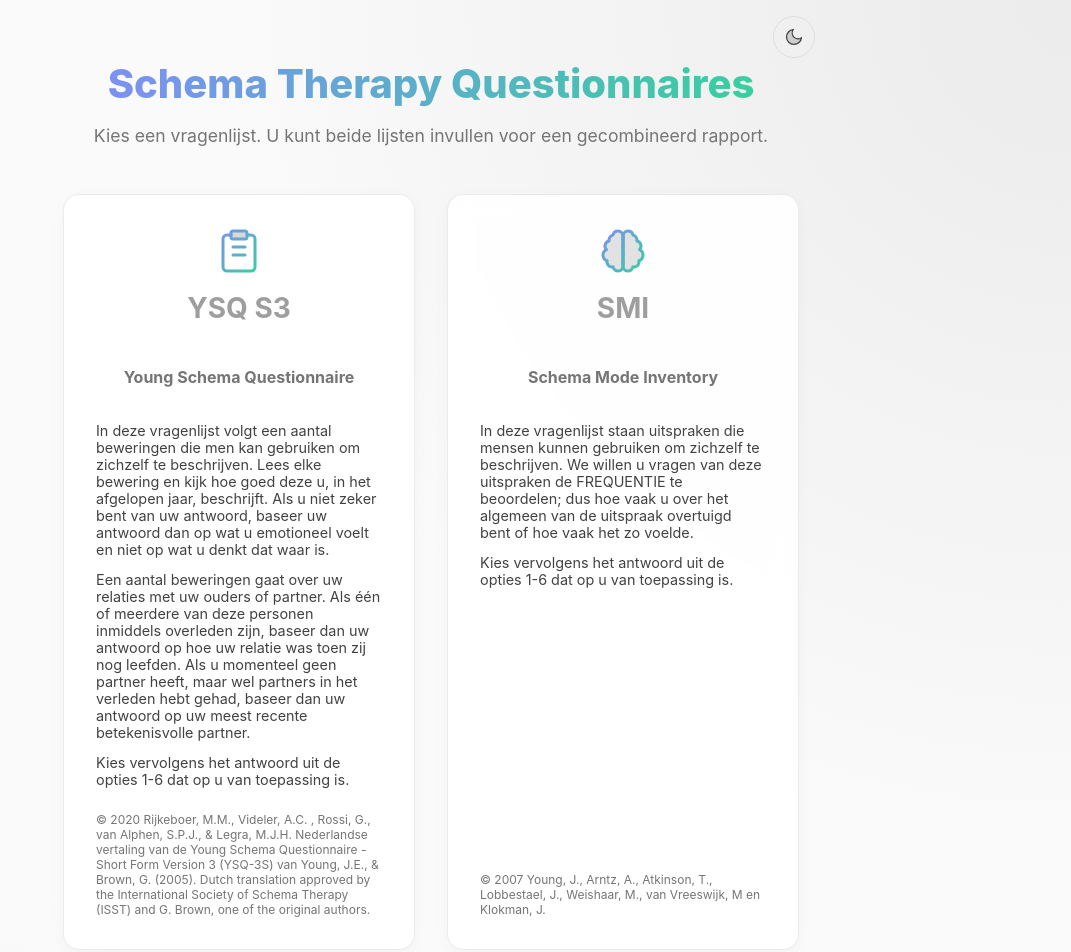
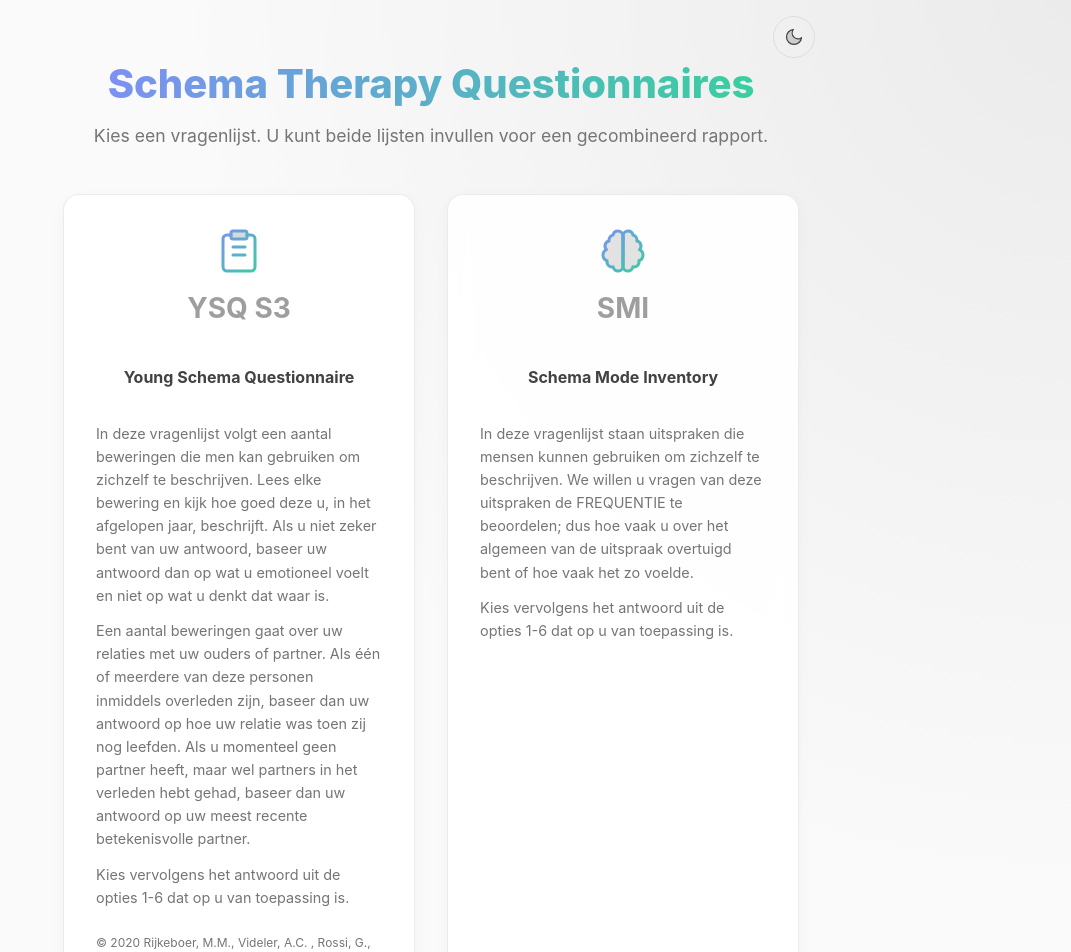
Before and after one commit to radder1972/STA, a React (Vite) app: page / in a window 1280 px wide. Shown: the top 952 px of the page, without its empty margins (209-1280 px from the left). Built offline with nearby package versions, Linux system fonts and the light colour scheme.

Commit message:
Fix typography inconsistencies in questionnaire descriptions on Home page

```diff
--- a/src/components/Home.jsx
+++ b/src/components/Home.jsx
@@ -76,8 +76,8 @@ export default function Home({ onStart, completedTests, onViewResults, onImport
         <div className={`card glass-panel ${isYsqDone ? 'completed-card' : ''}`} onClick={() => onStart('ysq')} style={{ display: 'flex', flexDirection: 'column' }}>
           <ClipboardIcon size={48} useGradient={!isYsqDone} color={isYsqDone ? 'var(--success, #10b981)' : 'currentColor'} style={{ margin: '0 auto 1rem', display: 'block' }} />
           <h2>YSQ S3 {isYsqDone && <CheckIcon size={24} color="var(--success, #10b981)" style={{display: 'inline', verticalAlign: 'middle'}} />}</h2>
-          <p style={{ fontWeight: 'bold' }}>Young Schema Questionnaire</p>
-          <div style={{ fontSize: '0.9rem', textAlign: 'left', marginTop: '1rem', display: 'flex', flexDirection: 'column', flex: 1 }}>
+          <p style={{ fontWeight: 'bold', color: 'var(--text-main)' }}>Young Schema Questionnaire</p>
+          <div style={{ fontSize: '0.9rem', color: 'var(--text-muted)', lineHeight: '1.6', textAlign: 'left', marginTop: '1rem', display: 'flex', flexDirection: 'column', flex: 1 }}>
             {isYsqDone ? <span style={{ display: 'block' }}>U heeft deze vragenlijst reeds ingevuld! Klik om eventueel opnieuw te beginnen.</span> : (
               <>
                 <span style={{ display: 'block', marginBottom: '0.8rem' }}>In deze vragenlijst volgt een aantal beweringen die men kan gebruiken om zichzelf te beschrijven. Lees elke bewering en kijk hoe goed deze u, in het afgelopen jaar, beschrijft. Als u niet zeker bent van uw antwoord, baseer uw antwoord dan op wat u emotioneel voelt en niet op wat u denkt dat waar is.</span>
@@ -92,8 +92,8 @@ export default function Home({ onStart, completedTests, onViewResults, onImport
         <div className={`card glass-panel ${isSmiDone ? 'completed-card' : ''}`} onClick={() => onStart('smi')} style={{ display: 'flex', flexDirection: 'column' }}>
           <BrainIcon size={48} useGradient={!isSmiDone} color={isSmiDone ? 'var(--success, #10b981)' : 'currentColor'} style={{ margin: '0 auto 1rem', display: 'block' }} />
           <h2>SMI {isSmiDone && <CheckIcon size={24} color="var(--success, #10b981)" style={{display: 'inline', verticalAlign: 'middle'}} />}</h2>
-          <p style={{ fontWeight: 'bold' }}>Schema Mode Inventory</p>
-          <div style={{ fontSize: '0.9rem', textAlign: 'left', marginTop: '1rem', display: 'flex', flexDirection: 'column', flex: 1 }}>
+          <p style={{ fontWeight: 'bold', color: 'var(--text-main)' }}>Schema Mode Inventory</p>
+          <div style={{ fontSize: '0.9rem', color: 'var(--text-muted)', lineHeight: '1.6', textAlign: 'left', marginTop: '1rem', display: 'flex', flexDirection: 'column', flex: 1 }}>
              {isSmiDone ? <span style={{ display: 'block' }}>U heeft deze vragenlijst reeds ingevuld! Klik om eventueel opnieuw te beginnen.</span> : (
               <>
                 <span style={{ display: 'block', marginBottom: '0.8rem' }}>In deze vragenlijst staan uitspraken die mensen kunnen gebruiken om zichzelf te beschrijven. We willen u vragen van deze uitspraken de FREQUENTIE te beoordelen; dus hoe vaak u over het algemeen van de uitspraak overtuigd bent of hoe vaak het zo voelde.</span>
```
Also changed, not shown: schema-therapie-app-usb-versie.html (+1 -1 lines).
